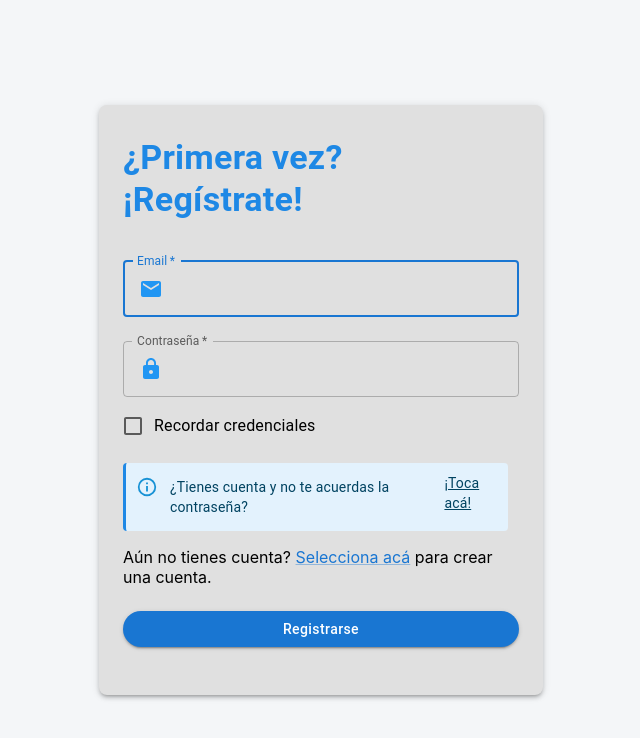
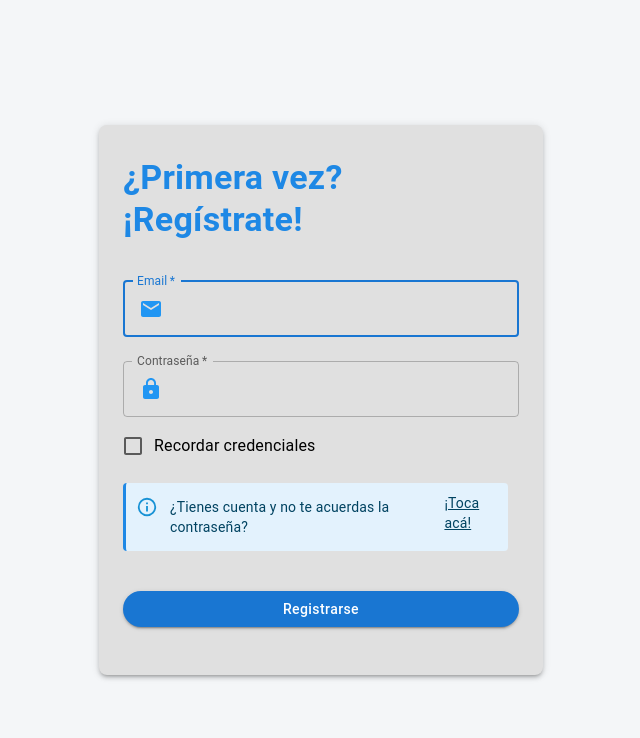
Before and after one commit to agusEmaUade/administrando-v2, a React (Create React App) app: page /registro in a window 1280 px wide. Shown: the top 738 px of the page, without its empty margins (319-959 px from the left). Built offline with nearby package versions, Linux system fonts and the light colour scheme.

Commit message:
registro2

```diff
--- a/src/pages/registro.js
+++ b/src/pages/registro.js
@@ -175,9 +175,7 @@ function Registro() {
 
 
 
-            <div className="alert alert-primary" role="alert" style={{ marginTop: 10 }}>
-              Aún no tienes cuenta? <Link to="/registro" className="alert-link">Selecciona acá</Link> para crear una cuenta.
-            </div>
+
 
             <Button
               type="submit"
```
